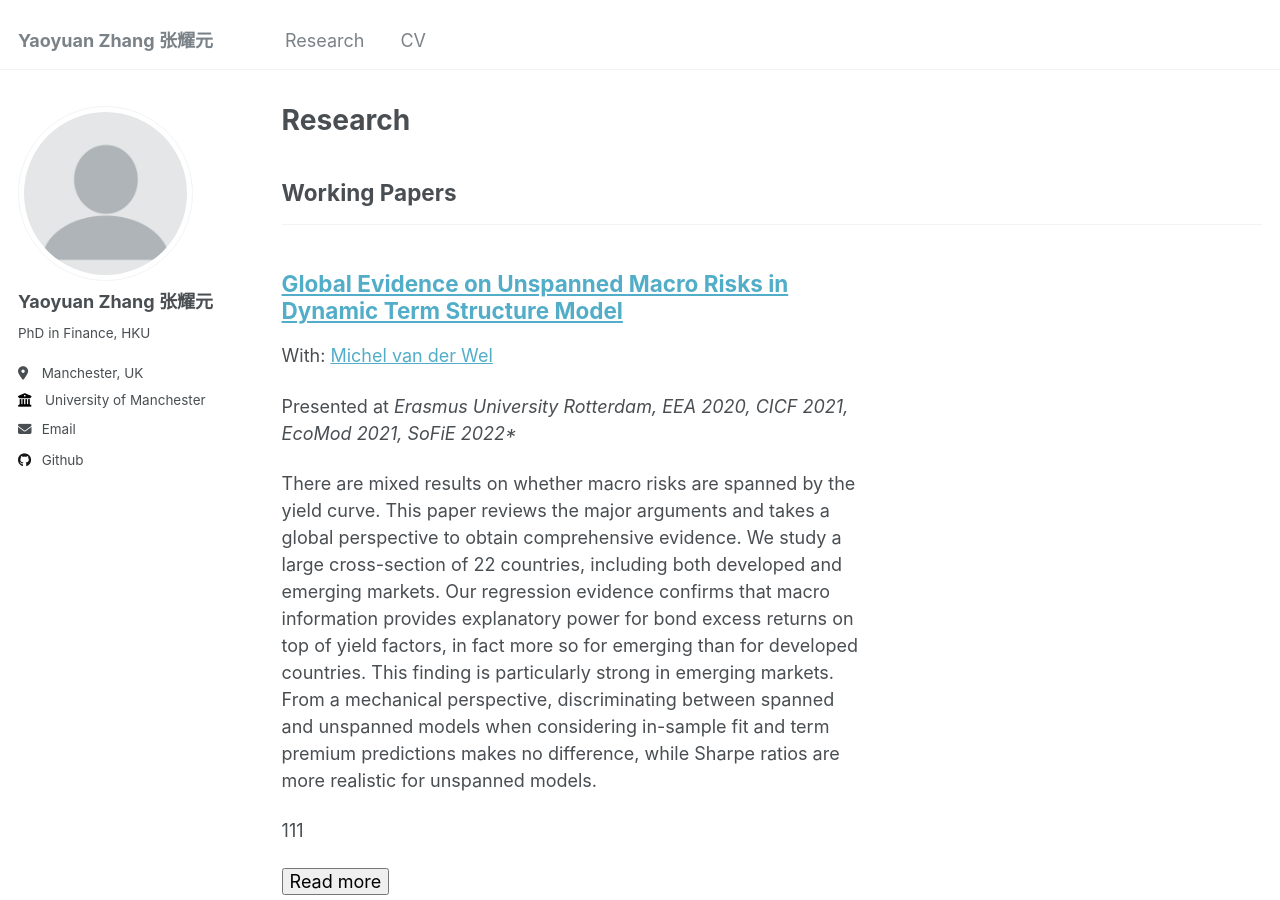
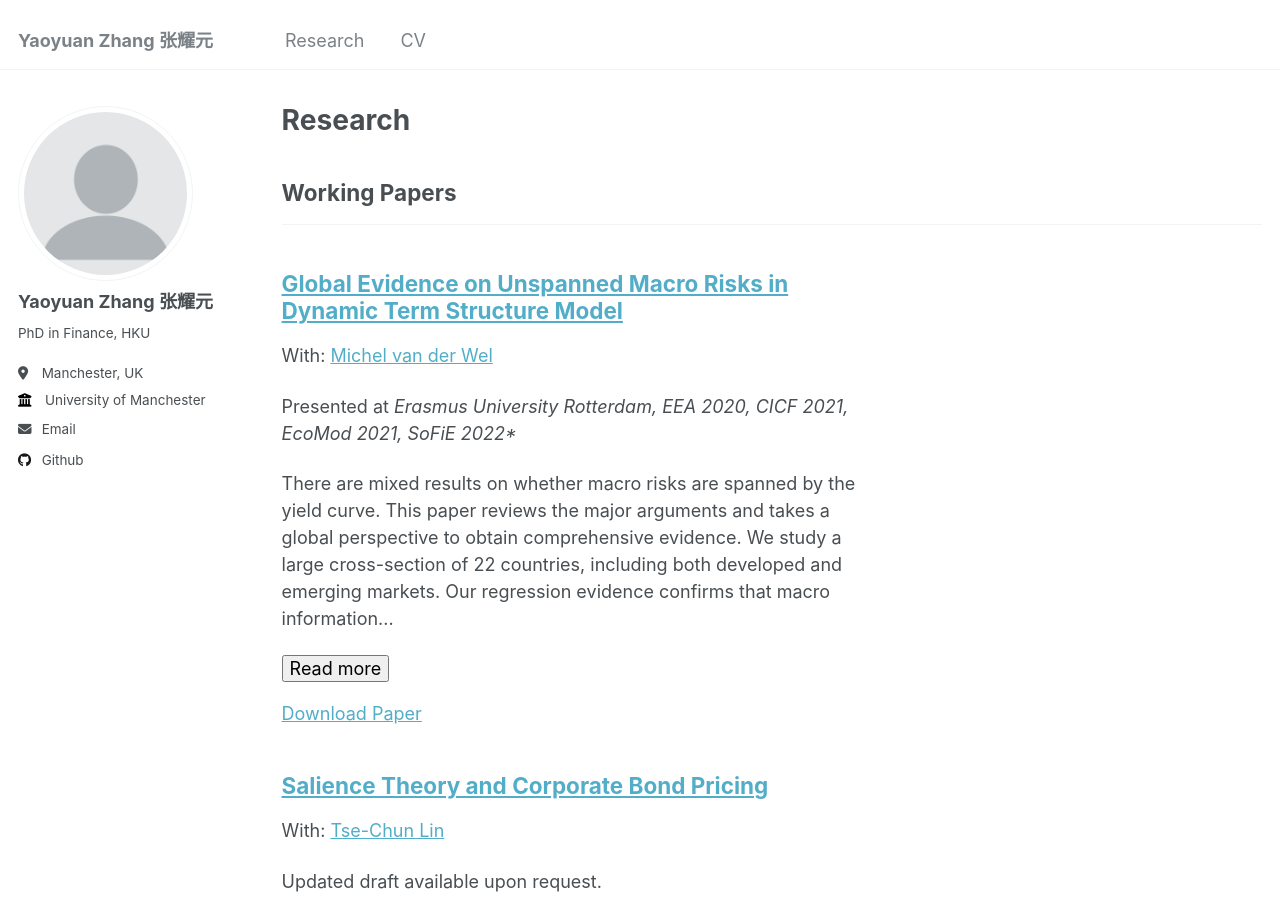
Before and after one commit to yaoyuanzhang-research/yaoyuanzhang-research.github.io, a Jekyll site: the page built from _pages/publications.html, in a window 1280 px wide and 900 px high. Built offline with Jekyll 4.4.1, drawn with Linux system fonts in a browser that asks for light colours; part of the change alters nothing that is shown.

Commit message:
Update UnspannedMacroRisks.md

```diff
--- a/_publications/UnspannedMacroRisks.md
+++ b/_publications/UnspannedMacroRisks.md
@@ -3,13 +3,14 @@ title: "Global Evidence on Unspanned Macro Risks in Dynamic Term Structure Model
 authors:
   - name: "Michel van der Wel"
     url: "https://personal.eur.nl/vanderwel/"
-abstract: '111'
+abstract: 'There are mixed results on whether macro risks are spanned by the yield curve. This paper reviews the major arguments and takes a global perspective to obtain comprehensive evidence. We study a large cross-section of 22 countries, including both developed and emerging markets. Our regression evidence confirms that macro information provides explanatory power for bond excess returns on top of yield factors, in fact more so for emerging than for developed countries. This finding is particularly strong in emerging markets. From a mechanical perspective, discriminating between spanned and unspanned models when considering in-sample fit and term premium predictions makes no difference, while Sharpe ratios are more realistic for unspanned models.'
 collection: publications
 category: working_papers
 permalink: /research/UnspannedMacroRisks
 presented_at: 'Erasmus University Rotterdam, EEA 2020, CICF 2021, EcoMod 2021, SoFiE 2022*'
 paperurl: 'https://papers.ssrn.com/sol3/papers.cfm?abstract_id=3853648'
 citation: 'van der Wel, Michel and Zhang, Yaoyuan, Global Evidence on Unspanned Macro Risks in Dynamic Term Structure Models (May 20, 2022). Available at SSRN: https://ssrn.com/abstract=3853648 or http://dx.doi.org/10.2139/ssrn.3853648'
+excerpt: ''
 ---
 
 There are mixed results on whether macro risks are spanned by the yield curve. This paper reviews the major arguments and takes a global perspective to obtain comprehensive evidence. We study a large cross-section of 22 countries, including both developed and emerging markets. Our regression evidence confirms that macro information provides explanatory power for bond excess returns on top of yield factors, in fact more so for emerging than for developed countries. This finding is particularly strong in emerging markets. From a mechanical perspective, discriminating between spanned and unspanned models when considering in-sample fit and term premium predictions makes no difference, while Sharpe ratios are more realistic for unspanned models.
```
